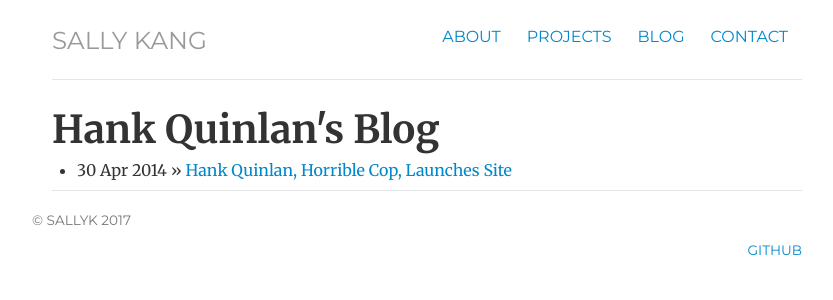
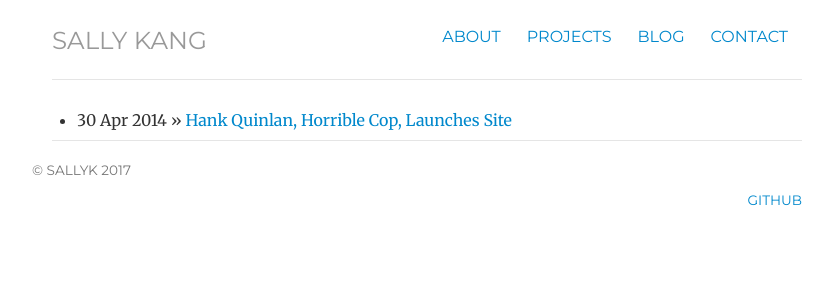
Before and after one commit to SallyKAN/SallyKAN.github.io, a Jekyll site: the page built from blog/index.html, in a window 1280 px wide. Shown: the top 300 px of the page, without its empty margins (213-1046 px from the left). Built offline with Jekyll 4.4.1, drawn with Linux system fonts in a browser that asks for light colours; nearby versions of some CDN libraries; library files that are not in the unit come from our copies; a script that is not in the unit is left out.

Commit message:
Update index.html

```diff
--- a/blog/index.html
+++ b/blog/index.html
@@ -1,8 +1,8 @@
 ---
 layout: default
-title: Hank Quinlan's Blog
+title: Sally Kang's Blog
 ---
-	<h1>{{ page.title }}</h1>
+	<h1></h1>
 	<ul class="posts">
 
 	  {% for post in site.posts %}
```
